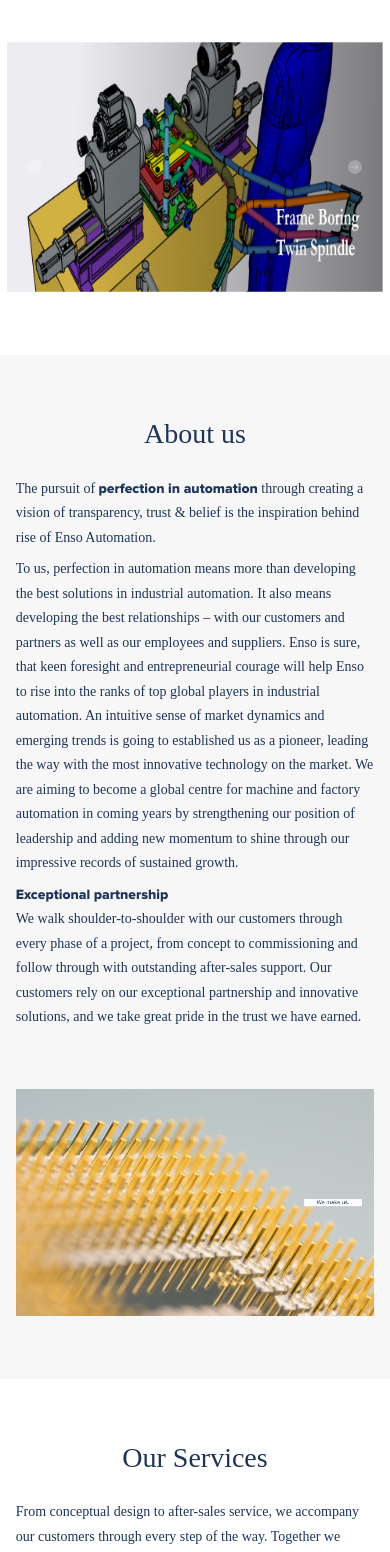
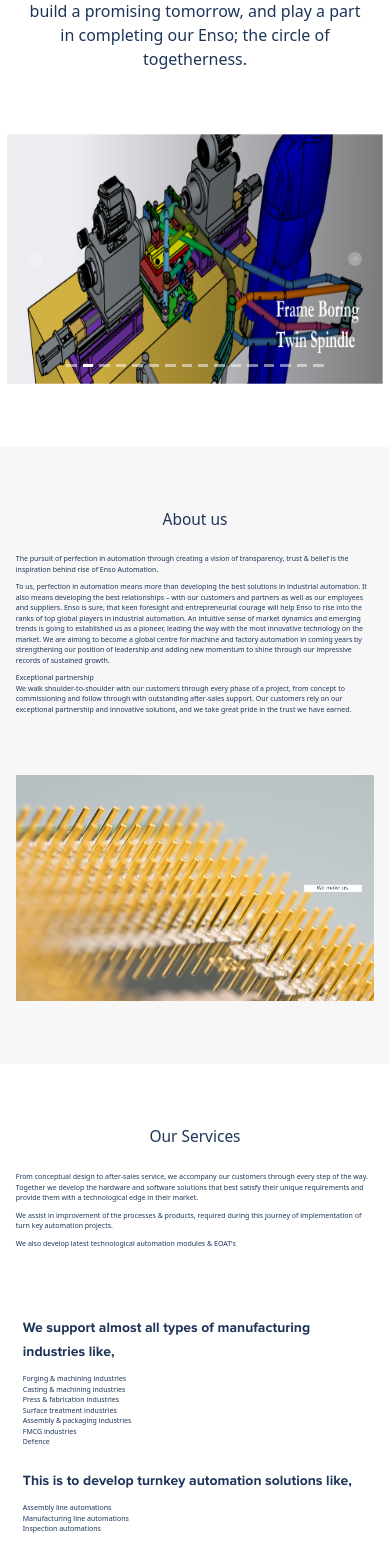
Before and after one commit to BhasmaSur/ensoautomation, a Next.js app: page /home in a window 390 px wide. Shown: the part 432-1984 px from the top of the page. Built offline with nearby package versions, Linux system fonts and the light colour scheme; a web font is replaced by a local one.

Commit message:
fixed font and moved to node 24

```diff
--- a/components/about/about.module.css
+++ b/components/about/about.module.css
@@ -7,7 +7,7 @@
 }
 .aboutHeading{
     text-align: left;
-    font: normal normal normal 4rem/4.625rem Baskerville;
+    font: normal normal normal 4rem/4.625rem;
     letter-spacing: 0px;
     color: #1D3558;
     opacity: 1;
@@ -15,7 +15,7 @@
 .aboutContent{
     text-align: left;
     margin-top: 0.75rem;
-    font: normal normal normal 1.25rem/1.875rem ProximaRegular;
+    font: normal normal normal 1.25rem/1.875rem;
     letter-spacing: 0px;
     color: #1D3558;
     opacity: 1;
@@ -23,14 +23,14 @@
 .aboutContent2{
     text-align: left;
     margin-top: -1rem;
-    font: normal normal normal 1.25rem/1.875rem ProximaRegular;
+    font: normal normal normal 1.25rem/1.875rem;
     letter-spacing: 0px;
     color: #1D3558;
     opacity: 1;
 }
 .aboutBold{
     text-align: left;
-    font: normal normal bold 1.25rem/1.875rem Proxima;
+    font: normal normal bold 1.25rem/1.875rem;
     letter-spacing: 0px;
     color: #1D3558;
 }
@@ -42,7 +42,7 @@
 @media (max-width:420px){
     .aboutHeading{
         text-align: center;
-        font: normal normal normal 4rem/4.625rem Baskerville;
+        font: normal normal normal 4rem/4.625rem;
         letter-spacing: 0px;
         color: #1D3558;
         opacity: 1;
@@ -51,7 +51,7 @@
     .aboutContent{
         text-align: left;
         margin-top: 0.75rem;
-        font: normal normal normal 2rem/3.5rem ProximaRegular;
+        font: normal normal normal 2rem/3.5rem;
         letter-spacing: 0px;
         color: #1D3558;
         opacity: 1;
@@ -59,14 +59,14 @@
     .aboutContent2{
         text-align: left;
         margin-top: -1rem;
-        font: normal normal normal 2rem/3.5rem ProximaRegular;
+        font: normal normal normal 2rem/3.5rem;
         letter-spacing: 0px;
         color: #1D3558;
         opacity: 1;
     }
     .aboutBold{
         text-align: left;
-        font: normal normal bold 2rem/3.5rem Proxima;
+        font: normal normal bold 2rem/3.5rem;
         letter-spacing: 0px;
         color: #1D3558;
     }
--- a/components/applications/applications.module.css
+++ b/components/applications/applications.module.css
@@ -7,7 +7,7 @@
 }
 .heading1{
     text-align: center;
-    font: normal normal normal 1.25rem/1.5rem ProximaRegular;
+    font: normal normal normal 1.25rem/1.5rem ;
     letter-spacing: 0px;
     color: #1D3558;
     opacity: 1;
@@ -15,7 +15,7 @@
 .heading2{
     margin-top: 3.75rem;
     text-align: center;
-    font: normal normal normal 4rem/4.625rem Baskerville;
+    font: normal normal normal 4rem/4.625rem ;
     letter-spacing: 0px;
     color: #1D3558;
     opacity: 1;
@@ -29,7 +29,7 @@
     margin: auto;
     margin-top: 3.75rem;
     text-align: center;
-    font: normal normal normal 1.25rem/1.875rem ProximaRegular;
+    font: normal normal normal 1.25rem/1.875rem ;
     letter-spacing: 0px;
     color: #1D3558;
     opacity: 1;
@@ -38,7 +38,7 @@
     margin:auto;
     margin-bottom: 1.5rem;
     text-align: left;
-    font: normal normal bold 1.5rem/1.875rem ProximaRegular;
+    font: normal normal bold 1.5rem/1.875rem ;
     letter-spacing: 0px;
     color: #1D3558;
     opacity: 1;
@@ -53,7 +53,7 @@
 .sectionContentRow{
     margin:0.2rem;
     text-align: left;
-    font: normal normal normal 1.5rem/2rem ProximaRegular;
+    font: normal normal normal 1.5rem/2rem ;
     letter-spacing: 0px;
     color: #1D3558;
     opacity: 1;
@@ -75,7 +75,7 @@
   @media (max-width:420px){
     .heading1{
         text-align: center;
-        font: normal normal normal 2rem/1.5rem ProximaRegular;
+        font: normal normal normal 2rem/1.5rem ;
         letter-spacing: 0px;
         color: #1D3558;
         opacity: 1;
@@ -83,7 +83,7 @@
     .heading2{
         margin-top: 3.75rem;
         text-align: center;
-        font: normal normal normal 4rem/4.625rem Baskerville;
+        font: normal normal normal 4rem/4.625rem ;
         letter-spacing: 0px;
         color: #1D3558;
         opacity: 1;
@@ -97,7 +97,7 @@
         margin: auto;
         margin-top: 3.75rem;
         text-align: center;
-        font: normal normal normal 2rem/3.5rem ProximaRegular;
+        font: normal normal normal 2rem/3.5rem ;
         letter-spacing: 0px;
         color: #1D3558;
         opacity: 1;
@@ -107,7 +107,7 @@
         margin-top:2rem;
         margin-bottom: 1.5rem;
         text-align: left;
-        font: normal normal bold 2.5rem/3.5rem ProximaRegular;
+        font: normal normal bold 2.5rem/3.5rem ;
         letter-spacing: 0px;
         color: #1D3558;
         opacity: 1;
@@ -122,7 +122,7 @@
     .sectionContentRow{
         margin:0.2rem;
         text-align: left;
-        font: normal normal normal 2rem/3rem ProximaRegular;
+        font: normal normal normal 2rem/3rem ;
         letter-spacing: 0px;
         color: #1D3558;
         opacity: 1;
--- a/components/carousal/caraousal.module.css
+++ b/components/carousal/caraousal.module.css
@@ -10,7 +10,7 @@
 }
 .box1data1Content{
     text-align: left;
-    font: normal normal normal 1.25rem/1.5rem ProximaRegular;
+    font: normal normal normal 1.25rem/1.5rem ;
     letter-spacing: 0px;
     color: #1D3558;
     opacity: 1;
@@ -23,7 +23,7 @@
 }
 .box1data2Content{
     text-align: center;
-    font: normal normal normal 4rem/4.625rem Baskerville;
+    font: normal normal normal 4rem/4.625rem ;
     letter-spacing: 0px;
     color: #1D3558;
     opacity: 1;
@@ -38,7 +38,7 @@
 }
 .box1data3Content{
     text-align: center;
-    font: normal normal normal 1.25rem/1.875rem ProximaRegular;
+    font: normal normal normal 1.25rem/1.875rem ;
     letter-spacing: 0px;
     color: #1D3558;
     opacity: 1;
@@ -92,14 +92,14 @@
 }
 .boxHeading{
     text-align: left;
-    font: normal normal normal 2.3rem/2.8rem Baskerville;
+    font: normal normal normal 2.3rem/2.8rem ;
     letter-spacing: 0px;
     color: #FFFFFF;
     opacity: 1;
 }
 .boxCaption{
     text-align: left;
-    font: normal normal normal 1rem/1.375rem ProximaRegular;
+    font: normal normal normal 1rem/1.375rem ;
     letter-spacing: 0px;
     color: #FFFFFF;
     opacity: 1;
@@ -107,7 +107,7 @@
 .boxCaption2{
     margin-top: -1rem;
     text-align: left;
-    font: normal normal normal 1.25rem/1.875rem ProximaRegular;
+    font: normal normal normal 1.25rem/1.875rem ;
     letter-spacing: 0px;
     color: #FFFFFF;
     opacity: 1;
@@ -138,7 +138,7 @@
     }
     .box1data3Content{
         text-align: center;
-        font: normal normal normal 2rem/2rem ProximaRegular;
+        font: normal normal normal 2rem/2rem ;
         letter-spacing: 0px;
         color: #1D3558;
         opacity: 1;
@@ -181,14 +181,14 @@
     }
     .boxHeading{
         text-align: left;
-        font: normal normal normal 1.8rem/2.8rem Baskerville;
+        font: normal normal normal 1.8rem/2.8rem ;
         letter-spacing: 0px;
         color: #FFFFFF;
         opacity: 1;
     }
     .boxCaption{
         text-align: left;
-        font: normal normal normal 1rem/1.375rem ProximaRegular;
+        font: normal normal normal 1rem/1.375rem ;
         letter-spacing: 0px;
         color: #FFFFFF;
         opacity: 1;
--- a/components/contactus/contact.module.css
+++ b/components/contactus/contact.module.css
@@ -12,7 +12,7 @@
 }
 .heading1{
     text-align: center;
-    font: normal normal normal 1.25rem/1.5rem ProximaRegular;
+    font: normal normal normal 1.25rem/1.5rem ;
     letter-spacing: 0px;
     color: #1D3558;
     opacity: 1;
@@ -20,7 +20,7 @@
 .heading2{
     margin-top: 3.75rem;
     text-align: center;
-    font: normal normal normal 4rem/4.625rem Baskerville;
+    font: normal normal normal 4rem/4.625rem ;
     letter-spacing: 0px;
     color: #1D3558;
     opacity: 1;
@@ -30,7 +30,7 @@
     margin: auto;
     margin-top: -1rem;
     text-align: center;
-    font: normal normal normal 4rem/4.625rem Baskerville;
+    font: normal normal normal 4rem/4.625rem ;
     letter-spacing: 0px;
     color: #1D3558;
     opacity: 1;
@@ -39,7 +39,7 @@
     margin:auto;
     margin-bottom: 1rem;
     text-align: left;
-    font: normal normal 2rem/1.875rem Baskerville;
+    font: normal normal 2rem/1.875rem ;
     letter-spacing: 0px;
     color: #1D3558;
     opacity: 1;
@@ -48,7 +48,7 @@
     margin:auto;
     margin-bottom: 2.5rem;
     text-align: left;
-    font: normal normal bold 1.25rem/1.85rem ProximaRegular;
+    font: normal normal bold 1.25rem/1.85rem ;
     letter-spacing: 0px;
     color: rgb(199, 194, 194);
     opacity: 1;
@@ -62,7 +62,7 @@
 .sectionContentRow{
     margin:0.2rem;
     text-align: left;
-    font: normal normal normal 1rem/1.875rem ProximaRegular;
+    font: normal normal normal 1rem/1.875rem ;
     letter-spacing: 0px;
     color: #1D3558;
     opacity: 1;
@@ -71,7 +71,7 @@
     margin-top:1.5rem;
     margin-bottom: -10px;
     text-align: left;
-    font: normal normal normal 1rem/1.875rem ProximaRegular;
+    font: normal normal normal 1rem/1.875rem ;
     letter-spacing: 0px;
     color: #1D3558;
     opacity: 1;
@@ -79,7 +79,7 @@
 .sectionContentRow1{
     margin-bottom: -6px;
     text-align: left;
-    font: normal normal normal 1rem/1.875rem ProximaRegular;
+    font: normal normal normal 1rem/1.875rem ;
     letter-spacing: 0px;
     color: #1D3558;
     opacity: 1;
@@ -113,7 +113,7 @@
     }
     .heading1{
         text-align: center;
-        font: normal normal normal 2rem/3.5rem ProximaRegular;
+        font: normal normal normal 2rem/3.5rem ;
         letter-spacing: 0px;
         color: #1D3558;
         opacity: 1;
@@ -121,7 +121,7 @@
     .heading2{
         width: 54.25rem;
         text-align: center;
-        font: normal normal normal 4rem/4.625rem Baskerville;
+        font: normal normal normal 4rem/4.625rem ;
         letter-spacing: 0px;
         color: #1D3558;
         opacity: 1;
@@ -129,7 +129,7 @@
     .heading3{
         width: 100%;
         text-align: center;
-        font: normal normal normal 4rem/4.625rem Baskerville;
+        font: normal normal normal 4rem/4.625rem ;
         letter-spacing: 0px;
         color: #1D3558;
         opacity: 1;
@@ -138,7 +138,7 @@
         margin:auto;
         margin-bottom: 2rem;
         text-align: left;
-        font: normal normal 3rem/1.875rem Baskerville;
+        font: normal normal 3rem/1.875rem ;
         letter-spacing: 0px;
         color: #1D3558;
         opacity: 1;
@@ -147,7 +147,7 @@
         margin:auto;
         margin-bottom: 3rem;
         text-align: left;
-        font: normal normal bold 2rem/1.85rem ProximaRegular;
+        font: normal normal bold 2rem/1.85rem ;
         letter-spacing: 0px;
         color: rgb(199, 194, 194);
         opacity: 1;
@@ -161,7 +161,7 @@
     .sectionContentRow{
         margin-bottom:3rem;
         text-align: left;
-        font: normal normal normal 2rem/1.875rem ProximaRegular;
+        font: normal normal normal 2rem/1.875rem ;
         letter-spacing: 0px;
         color: #1D3558;
         opacity: 1;
@@ -170,7 +170,7 @@
         margin-top:1.5rem;
         margin-bottom: 0.5px;
         text-align: left;
-        font: normal normal normal 2rem/1.875rem ProximaRegular;
+        font: normal normal normal 2rem/1.875rem ;
         letter-spacing: 0px;
         color: #1D3558;
         opacity: 1;
@@ -178,7 +178,7 @@
     .sectionContentRow1{
         margin-bottom: 0.5rem;
         text-align: left;
-        font: normal normal normal 2rem/1.875rem ProximaRegular;
+        font: normal normal normal 2rem/1.875rem ;
         letter-spacing: 0px;
         color: #1D3558;
         opacity: 1;
--- a/components/footer/footer.module.css
+++ b/components/footer/footer.module.css
@@ -6,7 +6,7 @@
   padding-left:0px;
   padding-top: 2rem;
   text-align: left;
-  font: normal normal normal 16px/24px ProximaRegular;
+  font: normal normal normal 16px/24px ;
   letter-spacing: 0px;
   color: #1D3558;
   opacity: 1;
@@ -16,7 +16,7 @@
   padding-top: 2rem;
   margin-bottom: 5.15vh;
   text-align: left;
-  font: normal normal normal 28px/28px Baskerville;
+  font: normal normal normal 28px/28px ;
   letter-spacing: 0px;
   color: #1D3558;
   opacity: 1;
@@ -24,7 +24,7 @@
 .content2{
   padding-left: 8rem;
   text-align: left;
-  font: normal normal normal 16px/12px ProximaRegular;
+  font: normal normal normal 16px/12px ;
   letter-spacing: 0px;
   color: #1D3558;
   opacity: 1;
@@ -40,7 +40,7 @@
   padding-left: 1rem;
   margin-bottom: 0.25rem;
   border: 1px solid #8E9AAB;
-  font: normal normal normal 16px/12px ProximaRegular;
+  font: normal normal normal 16px/12px ;
   opacity: 1;
 }
 .inputField2{
@@ -48,7 +48,7 @@
   height: 124px;
   padding-left: 1rem;
   border: 1px solid #8E9AAB;
-  font: normal normal normal 16px/24px ProximaRegular;
+  font: normal normal normal 16px/24px ;
   opacity: 1;
 }
 
@@ -64,7 +64,7 @@
   color: #FFFFFF;
   background: #1D3558 ;
   opacity: 1;
-  font: normal normal normal 16px/24px ProximaRegular;
+  font: normal normal normal 16px/24px ;
 }
 .bg{
   padding-top: 1rem;
@@ -77,14 +77,14 @@
 }
 .copyright{
   text-align: left;
-  font: normal normal normal 14px/24px ProximaRegular;
+  font: normal normal normal 14px/24px ;
   letter-spacing: 0px;
   color: #1D3558;
   opacity: 1;
 }
 .madeBy{
   text-align: center;
-  font: normal normal normal 14px/24px ProximaRegular;
+  font: normal normal normal 14px/24px ;
   letter-spacing: 0px;
   color: #1D3558;
   opacity: 1;
@@ -109,7 +109,7 @@
     padding-left:2.25rem;
     padding-top: 2rem;
     text-align: center;
-    font: normal normal normal 16px/24px ProximaRegular;
+    font: normal normal normal 16px/24px ;
     letter-spacing: 0px;
     color: #1D3558;
     opacity: 1;
@@ -119,7 +119,7 @@
     padding-left: 0rem;
     margin-bottom: 5.15vh;
     text-align: center;
-    font: normal normal normal 28px/28px Baskerville;
+    font: normal normal normal 28px/28px ;
     letter-spacing: 0px;
     color: #1D3558;
     opacity: 1;
@@ -127,14 +127,14 @@
   .content2{
     padding-left: 0rem;
     text-align: center;
-    font: normal normal normal 16px/12px ProximaRegular;
+    font: normal normal normal 16px/12px ;
     letter-spacing: 0px;
     color: #1D3558;
     opacity: 1;
   }
   .copyright{
     text-align: center;
-    font: normal normal normal 14px/24px ProximaRegular;
+    font: normal normal normal 14px/24px ;
     letter-spacing: 0px;
     color: #1D3558;
     opacity: 1;
@@ -153,7 +153,7 @@
     text-align: center;
     margin-bottom: 0.25rem;
     border: 1px solid #8E9AAB;
-    font: normal normal normal 16px/12px ProximaRegular;
+    font: normal normal normal 16px/12px ;
     opacity: 1;
   }
   .inputField2{
@@ -162,7 +162,7 @@
     padding-left: 1rem;
     text-align: center;
     border: 1px solid #8E9AAB;
-    font: normal normal normal 16px/24px ProximaRegular;
+    font: normal normal normal 16px/24px ;
     opacity: 1;
   }
 
@@ -178,6 +178,6 @@
     color: #FFFFFF;
     background: #1D3558 ;
     opacity: 1;
-    font: normal normal normal 16px/24px ProximaRegular;
+    font: normal normal normal 16px/24px ;
   }
 }
--- a/components/services/services.module.css
+++ b/components/services/services.module.css
@@ -6,7 +6,7 @@
 }
 .serviceHeading{
     text-align: left;
-    font: normal normal normal 4rem/4.625rem Baskerville;
+    font: normal normal normal 4rem/4.625rem ;
     letter-spacing: 0px;
     color: #1D3558;
     opacity: 1;
@@ -14,14 +14,14 @@
 }
 .serviceContent{
     text-align: left;
-    font: normal normal normal 1.25rem/1.875rem ProximaRegular;
+    font: normal normal normal 1.25rem/1.875rem ;
     letter-spacing: 0px;
     color: #1D3558;
     opacity: 1;
 }
 .servicContent2{
     text-align: left;
-    font: normal normal normal 1.25rem/1.875rem ProximaRegular;
+    font: normal normal normal 1.25rem/1.875rem ;
     letter-spacing: 0px;
     color: #1D3558;
     opacity: 1;
@@ -41,7 +41,7 @@
 .serviceContent3{
     margin-top: -1rem;
     text-align: left;
-    font: normal normal normal 1.25rem/1.875rem ProximaRegular;
+    font: normal normal normal 1.25rem/1.875rem ;
     letter-spacing: 0px;
     color: #1D3558;
     opacity: 1;
@@ -49,7 +49,7 @@
 .serviceContent4{
     margin-top: 3rem;
     text-align: left;
-    font: normal normal normal 1.25rem/1.875rem ProximaRegular;
+    font: normal normal normal 1.25rem/1.875rem ;
     letter-spacing: 0px;
     color: #1D3558;
     opacity: 1;
@@ -57,7 +57,7 @@
 @media (max-width:420px){
     .serviceHeading{
         text-align: center;
-        font: normal normal normal 4rem/4.625rem Baskerville;
+        font: normal normal normal 4rem/4.625rem ;
         letter-spacing: 0px;
         color: #1D3558;
         opacity: 1;
@@ -65,14 +65,14 @@
     }
     .serviceContent{
         text-align: left;
-        font: normal normal normal 2rem/3.5rem ProximaRegular;
+        font: normal normal normal 2rem/3.5rem ;
         letter-spacing: 0px;
         color: #1D3558;
         opacity: 1;
     }
     .servicContent2{
         text-align: left;
-        font: normal normal normal 2rem/3.5rem ProximaRegular;
+        font: normal normal normal 2rem/3.5rem ;
         letter-spacing: 0px;
         color: #1D3558;
         opacity: 1;
@@ -92,7 +92,7 @@
     .serviceContent3{
         margin-top: -1rem;
         text-align: left;
-        font: normal normal normal 2rem/3.5rem ProximaRegular;
+        font: normal normal normal 2rem/3.5rem ;
         letter-spacing: 0px;
         color: #1D3558;
         opacity: 1;
@@ -100,7 +100,7 @@
     .serviceContent4{
         margin-top: 3rem;
         text-align: left;
-        font: normal normal normal 2rem/3.5rem ProximaRegular;
+        font: normal normal normal 2rem/3.5rem ;
         letter-spacing: 0px;
         color: #1D3558;
         opacity: 1;
--- a/components/toolbar/toolbar.module.css
+++ b/components/toolbar/toolbar.module.css
@@ -1,5 +1,5 @@
 .navbarlinks{
-    font: normal normal normal 20px/24px ProximaRegular;
+    font: normal normal normal 20px/24px ;
     color: #1D3558 !important;
     margin-right:12px
 }
--- a/styles/globals.css
+++ b/styles/globals.css
@@ -40,7 +40,7 @@ a {
   font-display: swap;
 }
 @font-face {
-  font-family: "ProximaRegular";
+  font-family: "";
   src: url("/fonts/proxima_ssv/ProximaNova-Regular.otf");
   font-style: medium;
   font-weight: 500;
```
Also changed, not shown: package.json (+8 -5 lines), 2 other files (tests, documents, lock files or other folders).
